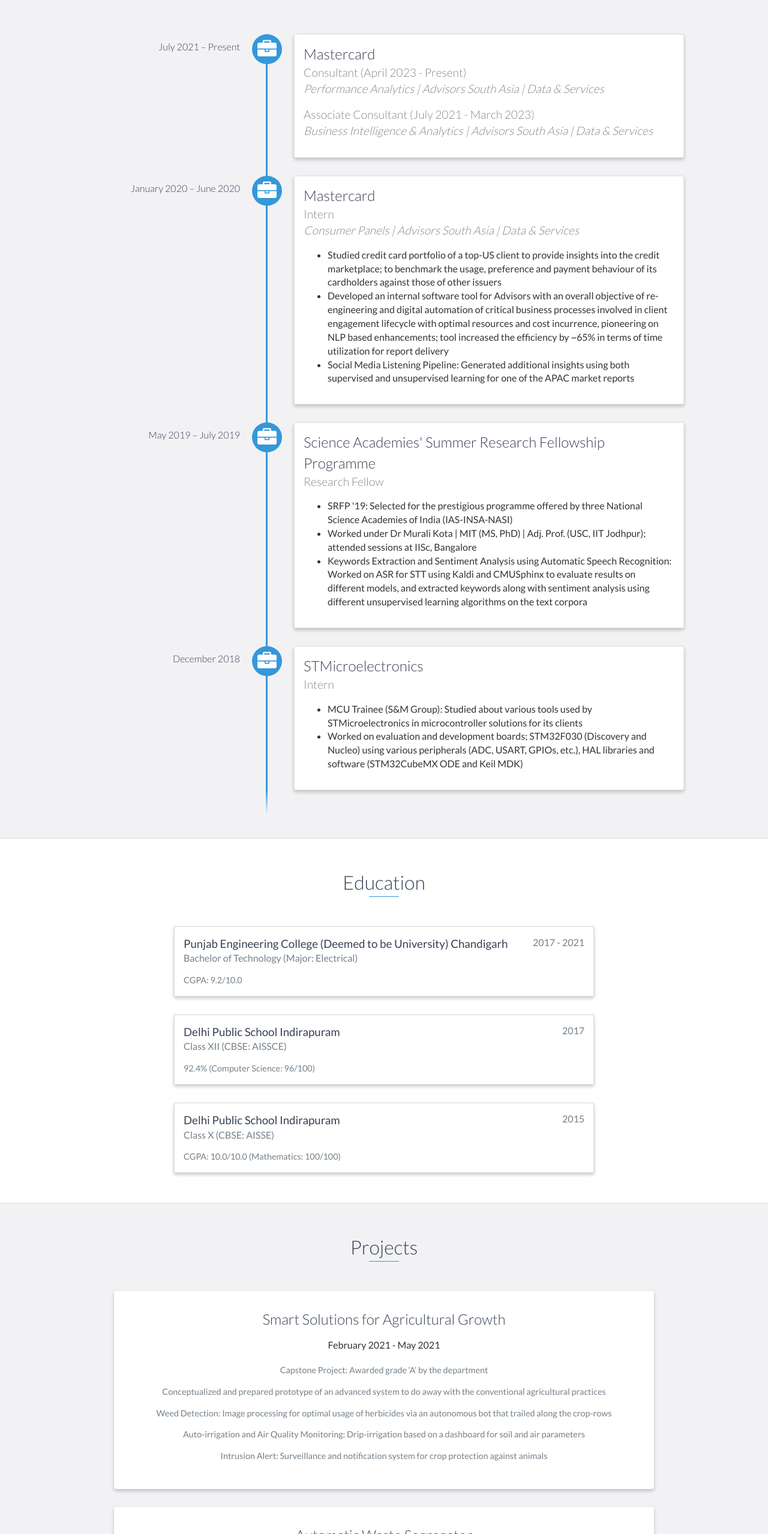
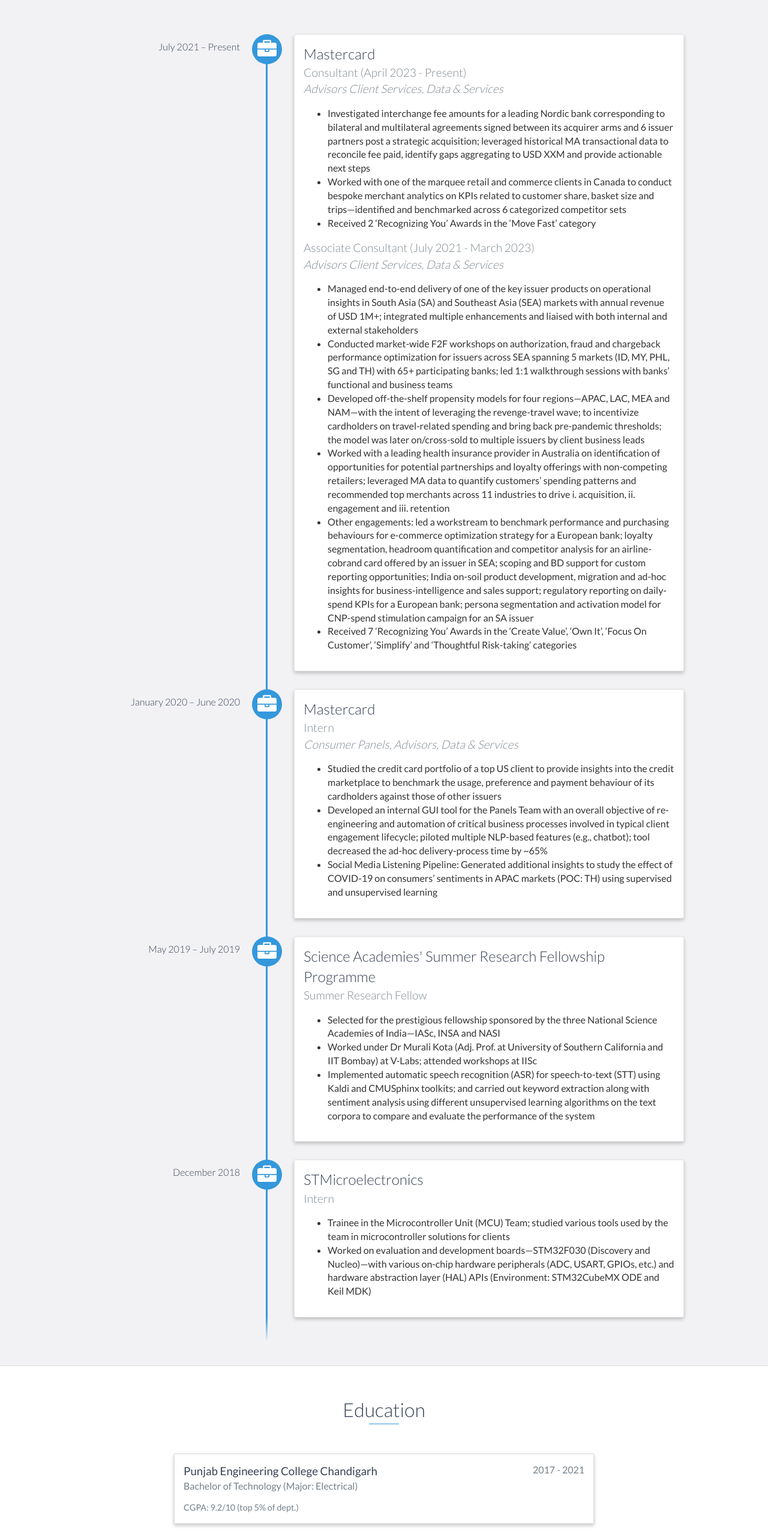
Before and after one commit to 21RachitShukla/21RachitShukla.github.io, a website: page index.html in a window 1280 px wide. Shown: the part 899-3456 px from the top of the page at 60% size. Drawn offline with nearby package versions, Linux system fonts and the light colour scheme.

Commit message:
Update index.html

```diff
--- a/index.html
+++ b/index.html
@@ -51,7 +51,7 @@
             <h1>Rachit Shukla</h1>
             <h3 style="color:white"> Gurugram, Haryana, India</h3>
 	    <h2 style="color:white"><i class="fa-solid fa-laptop-file" style="color:white"></i> Consultant, Mastercard Advisors</h2>
-            <a href="https://drive.google.com/file/d/1P2MmyqLaNWJuCfC_9Gai4Io84e72KlTB/view" class="btn-rounded-white">Résumé</a>
+            <a href="https://drive.google.com/file/d/1EBmb3y2i54Z1FP1PIfRuFqelxTPYfvjc/view" class="btn-rounded-white">Résumé</a>
         </div>
         <!-- End #lead-content -->
 
@@ -71,37 +71,68 @@
         <div id="experience-timeline">
 	<div data-date="July 2021 – Present" class="shadow-large">
 		    <a href="https://www.mastercard.co.in/en-in.html"><h3>Mastercard</h3></a>
-                <h4>Consultant (April 2023 - Present) <br> <i>Performance Analytics | Advisors South Asia | Data & Services</i></h4>
-                <h4>Associate Consultant (July 2021 - March 2023) <br> <i>Business Intelligence & Analytics | Advisors South Asia | Data & Services</i></h4>
+                <h4>Consultant (April 2023 - Present) <br> <i>Advisors Client Services, Data & Services</i></h4>
+				<ul>
+				<li>
+				Investigated interchange fee amounts for a leading Nordic bank corresponding to bilateral and multilateral agreements signed between its acquirer arms and 6 issuer partners post a strategic acquisition; leveraged historical MA transactional data to reconcile fee paid, identify gaps aggregating to USD XXM and provide actionable next steps
+				</li>
+				<li>
+				Worked with one of the marquee retail and commerce clients in Canada to conduct bespoke merchant analytics on KPIs related to customer share, basket size and trips—identified and benchmarked across 6 categorized competitor sets
+				</li>
+				<li>
+				Received 2 ‘Recognizing You’ Awards in the ‘Move Fast’ category
+				</li>
+				</ul>
+                <h4>Associate Consultant (July 2021 - March 2023) <br> <i>Advisors Client Services, Data & Services</i></h4>
+				<ul>
+				<li>
+				Managed end-to-end delivery of one of the key issuer products on operational insights in South Asia (SA) and Southeast Asia (SEA) markets with annual revenue of USD 1M+; integrated multiple enhancements and liaised with both internal and external stakeholders
+				</li>
+				<li>
+				Conducted market-wide F2F workshops on authorization, fraud and chargeback performance optimization for issuers across SEA spanning 5 markets (ID, MY, PHL, SG and TH) with 65+ participating banks; led 1:1 walkthrough sessions with banks’ functional and business teams
+				</li>
+				<li>
+				Developed off-the-shelf propensity models for four regions—APAC, LAC, MEA and NAM—with the intent of leveraging the revenge-travel wave; to incentivize cardholders on travel-related spending and bring back pre-pandemic thresholds; the model was later on/cross-sold to multiple issuers by client business leads
+				</li>
+				<li>
+				Worked with a leading health insurance provider in Australia on identification of opportunities for potential partnerships and loyalty offerings with non-competing retailers; leveraged MA data to quantify customers’ spending patterns and recommended top merchants across 11 industries to drive i. acquisition, ii. engagement and iii. retention
+				</li>
+				<li>
+				Other engagements: led a workstream to benchmark performance and purchasing behaviours for e-commerce optimization strategy for a European bank; loyalty segmentation, headroom quantification and competitor analysis for an airline-cobrand card offered by an issuer in SEA; scoping and BD support for custom reporting opportunities; India on-soil product development, migration and ad-hoc insights for business-intelligence and sales support; regulatory reporting on daily-spend KPIs for a European bank; persona segmentation and activation model for CNP-spend stimulation campaign for an SA issuer
+				</li>
+				<li>
+				Received 7 ‘Recognizing You’ Awards in the ‘Create Value’, ‘Own It’, ‘Focus On Customer’, ‘Simplify’ and ‘Thoughtful Risk-taking’ categories				</li>
+				</li>
+				</ul>
             </div>
             <div data-date="January 2020 – June 2020" class="shadow-large">
 		    <a href="https://www.mastercard.co.in/en-in.html"><h3>Mastercard</h3></a>
-                <h4>Intern <br> <i>Consumer Panels | Advisors South Asia | Data & Services</i></h4>
+                <h4>Intern <br> <i>Consumer Panels, Advisors, Data & Services</i></h4>
 		    		<ul>
 				<li>
-					Studied credit card portfolio of a top-US client to provide insights into the credit marketplace; to benchmark the usage, preference and payment behaviour of its cardholders against those of other issuers
+				Studied the credit card portfolio of a top US client to provide insights into the credit marketplace to benchmark the usage, preference and payment behaviour of its cardholders against those of other issuers
 				</li>
 				<li>
-					Developed an internal software tool for Advisors with an overall objective of re-engineering and digital automation of critical business processes involved in client engagement lifecycle with optimal resources and cost incurrence, pioneering on NLP based enhancements; tool increased the efficiency by ~65% in terms of time utilization for report delivery
+				Developed an internal GUI tool for the Panels Team with an overall objective of re-engineering and automation of critical business processes involved in typical client engagement lifecycle; piloted multiple NLP-based features (e.g., chatbot); tool decreased the ad-hoc delivery-process time by ~65%
 				</li>
 				<li>
-					Social Media Listening Pipeline: Generated additional insights using both supervised and unsupervised learning for one of the APAC market reports
+				Social Media Listening Pipeline: Generated additional insights to study the effect of COVID-19 on consumers’ sentiments in APAC markets (POC: TH) using supervised and unsupervised learning
 				</li>
 				</ul>
             </div>
 
             <div data-date="May 2019 – July 2019" class="shadow-large">
                 <a href="https://www.ias.ac.in/"><h3>Science Academies' Summer Research Fellowship Programme</h3></a>
-                <h4>Research Fellow</h4>
+                <h4>Summer Research Fellow</h4>
 				<ul>
                 		<li>
-					SRFP '19: Selected for the prestigious programme offered by three National Science Academies of India (IAS-INSA-NASI)
+				Selected for the prestigious fellowship sponsored by the three National Science Academies of India—IASc, INSA and NASI
 				</li>
 				<li>
-					Worked under Dr Murali Kota | MIT (MS, PhD) | Adj. Prof. (USC, IIT Jodhpur); attended sessions at IISc, Bangalore
+				Worked under Dr Murali Kota (Adj. Prof. at University of Southern California and IIT Bombay) at V-Labs; attended workshops at IISc
 				</li>
 				<li>
-					Keywords Extraction and Sentiment Analysis using Automatic Speech Recognition: Worked on ASR for STT using Kaldi and CMUSphinx to evaluate results on different models, and extracted keywords along with sentiment analysis using different unsupervised learning algorithms on the text corpora
+				Implemented automatic speech recognition (ASR) for speech-to-text (STT) using Kaldi and CMUSphinx toolkits; and carried out keyword extraction along with sentiment analysis using different unsupervised learning algorithms on the text corpora to compare and evaluate the performance of the system
                 		</li>
 				</ul>
             </div>
@@ -111,10 +142,10 @@
                 <h4>Intern</h4>
 				<ul>
                 		<li>
-					MCU Trainee (S&M Group): Studied about various tools used by STMicroelectronics in microcontroller solutions for its clients
+				Trainee in the Microcontroller Unit (MCU) Team; studied various tools used by the team in microcontroller solutions for clients
 				</li>
 				<li>
-					Worked on evaluation and development boards; STM32F030 (Discovery and Nucleo) using various peripherals (ADC, USART, GPIOs, etc.), HAL libraries and software (STM32CubeMX ODE and Keil MDK)
+				Worked on evaluation and development boards—STM32F030 (Discovery and Nucleo)—with various on-chip hardware peripherals (ADC, USART, GPIOs, etc.) and hardware abstraction layer (HAL) APIs (Environment: STM32CubeMX ODE and Keil MDK)
                 		</li>
 				</ul>
             </div>
@@ -125,11 +156,11 @@
     <div id="education">
         <h2 class="heading">Education</h2>
         <div class="education-block shadow-large">
-		<a href="https://pec.ac.in/"><h3>Punjab Engineering College (Deemed to be University) Chandigarh</h3></a>
+		<a href="https://pec.ac.in/"><h3>Punjab Engineering College Chandigarh</h3></a>
             <span class="education-date">2017 - 2021</span>
             <h4>Bachelor of Technology (Major: Electrical)</h4>
             <p>
-				CGPA: 9.2/10.0
+				CGPA: 9.2/10 (top 5% of dept.)
             </p>
         </div>
         <!-- End .education-block -->
@@ -139,7 +170,7 @@
             <span class="education-date">2017</span>
             <h4>Class XII (CBSE: AISSCE)</h4>
 			<p>
-				92.4% (Computer Science: 96/100)
+				92.4%
 			</p>
         </div>
         <!-- End .education-block -->
@@ -149,7 +180,7 @@
             <span class="education-date">2015</span>
             <h4>Class X (CBSE: AISSE)</h4>
 			<p>
-				CGPA: 10.0/10.0 (Mathematics: 100/100)
+				CGPA: 10/10
 			</p>
         </div>
         <!-- End .education-block -->
@@ -157,7 +188,7 @@
     <!-- End #education -->
 
     <div id="projects" class="background-alt">
-        <h2 class="heading">Projects</h2>
+        <h2 class="heading">Academic Projects</h2>
         <div class="container">
             <div class="row">
 		<div class="project shadow-large no-image">
@@ -168,16 +199,10 @@
 								<br> Capstone Project: Awarded grade ‘A’ by the department
 							</p>
 							<p>
-								Conceptualized and prepared prototype of an advanced system to do away with the conventional agricultural practices
-							</p>
-							<p>
-								Weed Detection: Image processing for optimal usage of herbicides via an autonomous bot that trailed along the crop-rows
-							</p>
-			     				<p>
-								Auto-irrigation and Air Quality Monitoring: Drip-irrigation based on a dashboard for soil and air parameters
-							</p>
-			    				<p>
-								Intrusion Alert: Surveillance and notification system for crop protection against animals
+								Conceptualized and developed POC of an advanced system to substitute the conventional agricultural practices: <br>
+								i. Weed Detection: Image processing for optimal usage of herbicides sprinkled along the crop rows via autonomous bot <br>
+								ii. Auto-irrigation and Air Quality Monitoring: Drip-irrigation based on a dashboard for soil and air parameters <br>
+								iii. Intrusion Alert: Surveillance and notification system for crop protection
 							</p>
                     </div>
                     <!-- End .project-info -->
@@ -189,13 +214,10 @@
                         <h3>Automatic Waste Segregator</h3>
 						<span class="project-date">September 2019 - December 2019</span>
 							<p>
-								<br> Pre-Final Year Project: Awarded grade A+ by the department
+								<br> Pre-final Year Project: Awarded the highest grade ‘A+’ by the department
 							</p>
 							<p>
-								Cheap, scalable and easy to use solution for segregation system, so that the waste can be sent directly for processing
-							</p>
-							<p>
-								Smart Bin: Designed to sort the waste into three main categories namely—metallic, wet and dry—making the waste management more effective; when the garbage reached beyond the permissible level of the bin, an indication was given and the local area municipality was notified via push notification for garbage collection
+								Cheap, scalable and easy-to-use segregation model designed to sort the waste into three main categories—metallic, wet and dry—for efficient waste management and processing; when the garbage reached beyond the permissible level of ‘smart bin’, the local area municipality was notified for collection via push notification
 							</p>
                     </div>
                     <!-- End .project-info -->
@@ -204,13 +226,13 @@
 
                 <div class="project shadow-large no-image">
                     <div class="project-info">
-                        <h3>TiC-TiC (Chandigarh Transport Undertaking)</h3>
+                        <h3>TiC (in collaboration with Chandigarh Administration)</h3>
 						<span class="project-date">September 2018 - May 2019</span>
 							<p>
-								<br> Worked with Chandigarh Transport Undertaking in the development of CTU TiC-TiC as an Android application developer
+								<br> Worked with Chandigarh Transport Undertaking (CTU) to re-design CTU’s official Android application (TiC) which facilitated real-time tracking of the buses (10+ intercity routes) along with ETA, fares, alerts, etc.; used GPS data from the buses hosted on Linux servers (MongoDB and SQL), and fetched through python APIs
 							</p>
 							<p>
-								Travel in Chandigarh: Android application which facilitated real-time tracking of CTU buses along with their ETA, fares, routes, etc. using GPS data hosted on Linux server, fetched through Python APIs from MongoDB and SQL
+								Awarded Achiever’s Award, PEC (AY 2018-2019) for exemplary work done in collaboration with CTU
 							</p>
                     </div>
                     <!-- End .project-info -->
@@ -222,10 +244,10 @@
                         <h3>IEEE Smart Attendance</h3>
 						<span class="project-date">February 2019 - March 2019</span>
 							<p>
-								 <br> Worked under IEEE Student Branch, PEC for Android application development; project showcased at Open House ‘19
+								<br> Worked under IEEE Student Branch, PEC for Android application development; project showcased at college open house
 							</p>
 							<p>
-								Developed Firebase Firestore based backend for real-time changes; the QR-code based solution reduced the redundancy, latency and inconvenience faced in conventional attendance system, along with personalized user profile for news, events and announcements
+								Developed Firebase Firestore based backend for real-time changes; the QR-code based solution reduced the redundancy, latency & inconvenience faced in conventional attendance system, along with personalized user profile for news, events and announcements
 							</p>
                         <a href="https://play.google.com/store/apps/details?id=com.ieeepec.smart.attendance&hl=en_IN">View Project</a>
                     </div>
@@ -268,12 +290,11 @@
 		<h2 class="heading">Publications</h2>
 		<div class="optional-section-block shadow-large">
 			<h3>Impact of the COVID-19 Pandemic on the Indian Domestic Aviation Industry</h3>
-			<a href="https://ieeexplore.ieee.org/document/9452030">P. K. Sidhu and R. Shukla, "Impact of the COVID-19 Pandemic on the Indian Domestic Aviation Industry," 2021 Reconciling Data Analytics,
-Automation, Privacy, and Security: A Big Data Challenge (RDAAPS), 2021, pp. 1-8, doi: 10.1109/RDAAPS48126.2021.9452030.</a>
+			<a href="https://ieeexplore.ieee.org/document/9452030">P. K. Sidhu and R. Shukla, “Impact of the COVID-19 Pandemic on the Indian Domestic Aviation Industry,” 2021 Reconciling Data Analytics, Automation, Privacy, and Security: A Big	Data Challenge (RDAAPS), 2021, pp. 1-8, doi: 10.1109/RDAAPS48126.2021.9452030.</a>
 			<ul>
 				<p>
-					IEEE RDAAPS ‘21 | McMaster University, Canada | May 2021 <br>
-					3rd IPPN Annual Conference | ISB, India | March 2021
+					IEEE RDAAPS 2021, McMaster University <br>
+					3rd IPPN Annual Conference, Indian School of Business (ISB)
 				</p>
 			</ul>
 		</div>
@@ -281,10 +302,10 @@
 
 		<div class="optional-section-block shadow-large">
 			<h3>Keywords Extraction and Sentiment Analysis using Automatic Speech Recognition</h3>
-			<a href="https://arxiv.org/abs/2004.04099">R. Shukla, “Keywords Extraction and Sentiment Analysis Using Automatic Speech Recognition,” ArXiv:2004.04099 [Cs, Eess], Apr. 2020.</a>
+			<a href="https://arxiv.org/abs/2004.04099">R. Shukla, “Keywords Extraction and Sentiment Analysis Using Automatic Speech Recognition,” ArXiv: 2004.04099 [Cs, Eess], Apr. 2020.</a>
 			<ul>
 				<p>
-					e-Print | arXiv, Cornell University | April 2020
+					e-Print | arXiv, Cornell University
 				</p>
 			</ul>
 		</div>
```
